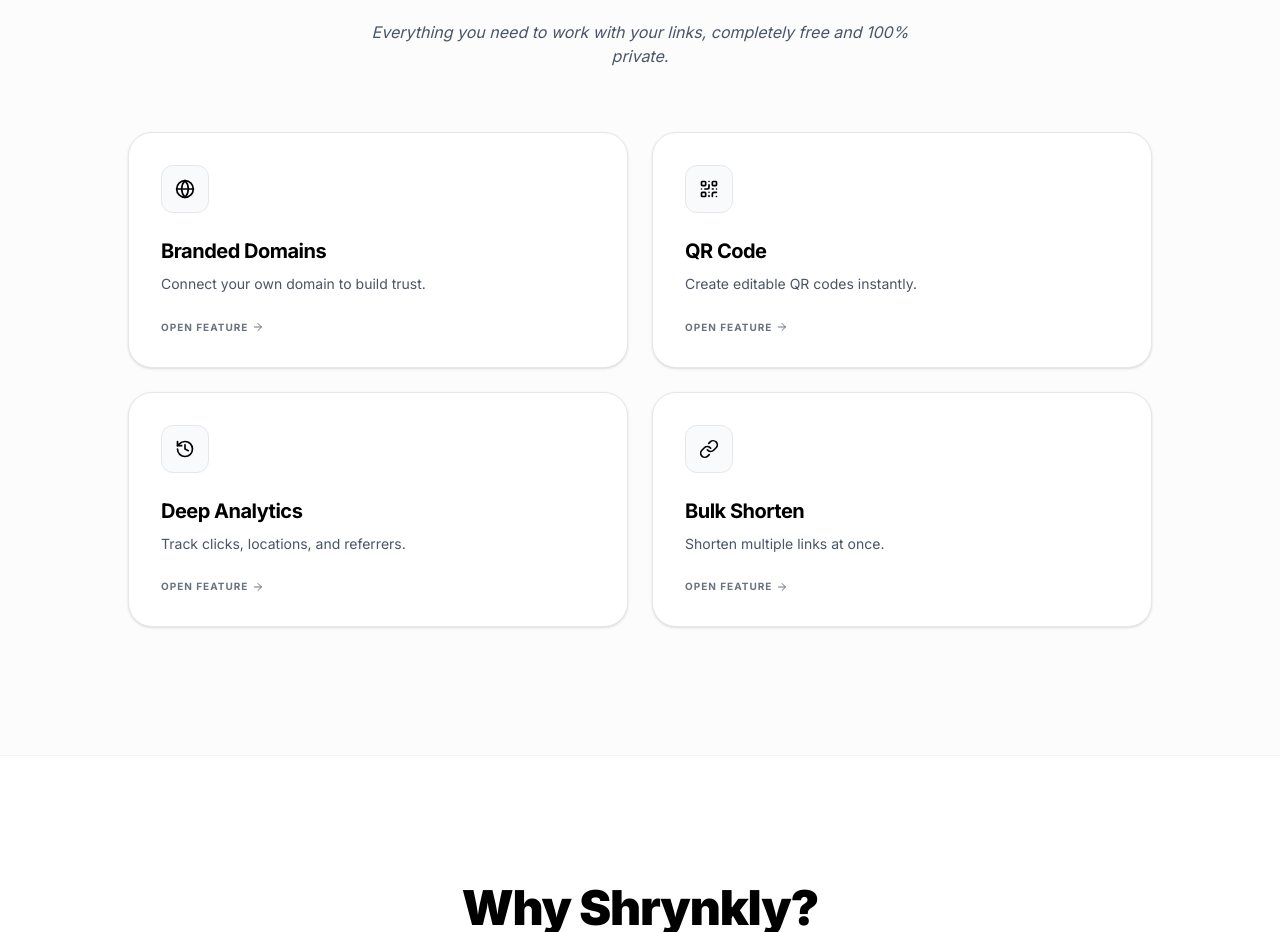
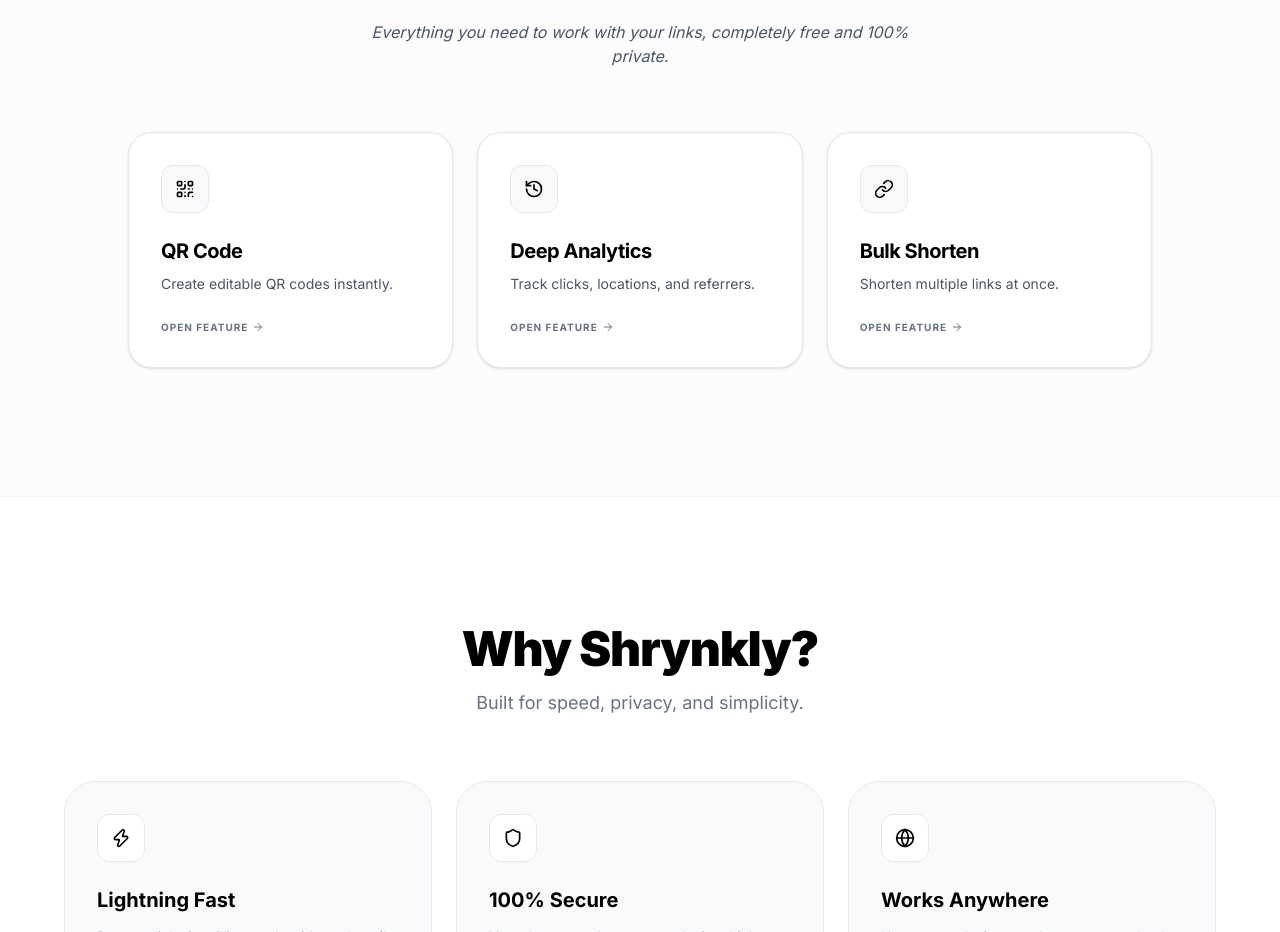
Before and after one commit to thepriyanshbhatt/Shrynkly-URL-Shortner, a React (Vite) app in the folder frontend/: page / in a window 1280 px wide. Shown: the part 1220-2152 px from the top of the page. Built offline with nearby package versions, Linux system fonts and the light colour scheme.

Commit message:
Remove branded domains from premium features

```diff
--- a/frontend/src/App.jsx
+++ b/frontend/src/App.jsx
@@ -322,9 +322,8 @@
             <p className="text-gray-600 dark:text-gray-400 max-w-xl mx-auto italic">Everything you need to work with your links, completely free and 100% private.</p>
           </div>
 
-          <div className="grid grid-cols-1 md:grid-cols-2 lg:grid-cols-2 gap-6">
+          <div className="grid grid-cols-1 md:grid-cols-2 lg:grid-cols-3 gap-6">
             {[
-              { icon: <Globe size={20} />, title: 'Branded Domains', desc: 'Connect your own domain to build trust.' },
               { icon: <QrCode size={20} />, title: 'QR Code', desc: 'Create editable QR codes instantly.' },
               { icon: <History size={20} />, title: 'Deep Analytics', desc: 'Track clicks, locations, and referrers.' },
               { icon: <Link size={20} />, title: 'Bulk Shorten', desc: 'Shorten multiple links at once.' },
```
